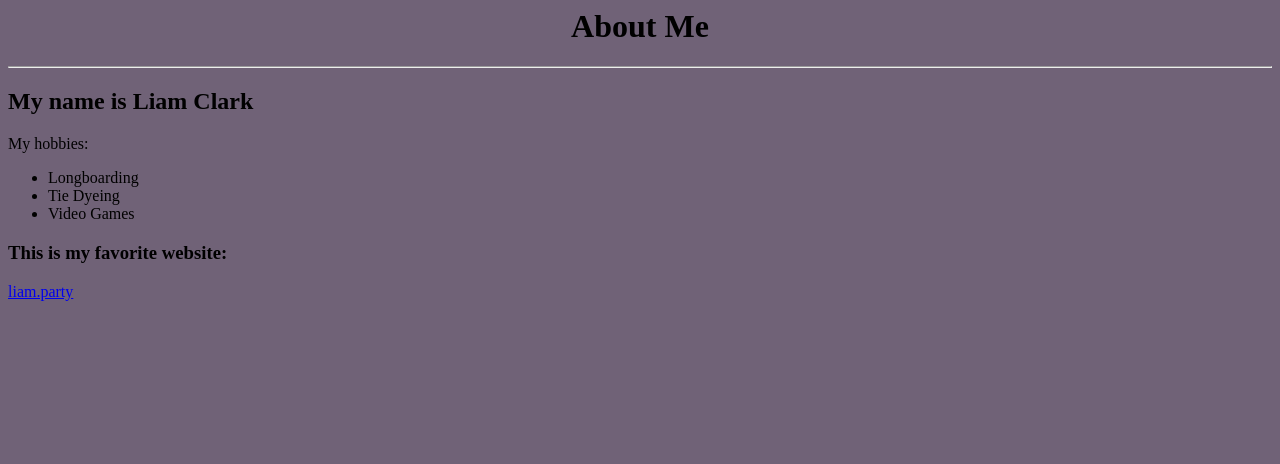
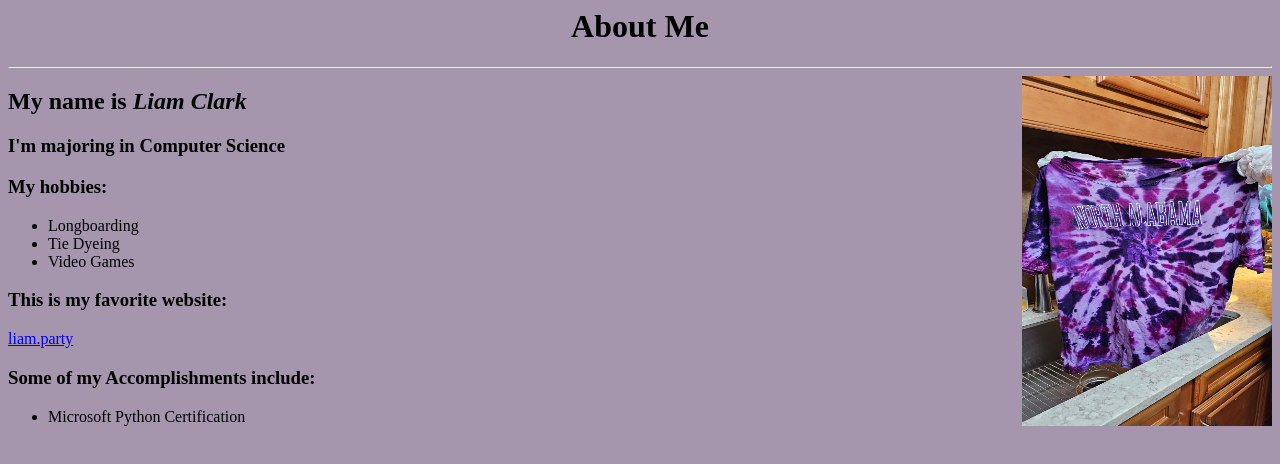
Before and after one commit to lclark6/lclark6.github.io, a plain HTML site: page index.html in a window 1280 px wide. Drawn offline with Linux system fonts and the light colour scheme.

Commit message:
further personalizations

```diff
--- a/index.html
+++ b/index.html
@@ -4,11 +4,13 @@
         <title>Liam's Webpage</title>
     </head>
 
-    <body style="background-color: rgb(112, 98, 119); color: rgb(0, 0, 0);">
+    <body style="background-color: rgb(165, 149, 173); color: rgb(0, 0, 0); text-align: left">
         <p><h1 style="text-align: center;">About Me</h1></p>
         <hr>
-        <p><h2>My name is Liam Clark</h2></p>
-        <p>My hobbies:</p>
+        <img src="tie-dye.webp" alt="tie-dye" style="float:right;width:250px;height:350px;">
+        <p><h2>My name is <i>Liam Clark</i></h2></p>
+        <p><h3>I'm majoring in Computer Science</h3></p>
+        <p><h3>My hobbies:</h3></p>
         <p>
             <ul>
                 <li>Longboarding</li>
@@ -20,6 +22,12 @@
         <p>
             <a href="http://www.liam.party/">liam.party</a>
         </p>
+        <p><h3>Some of my Accomplishments include:</h3></p>
+        <p>
+            <ul>
+                <li>Microsoft Python Certification</li>
+            </ul>
+        </p>
     </body>
 
 </html>
```
Also changed, not shown: tie-dye.webp (added).
